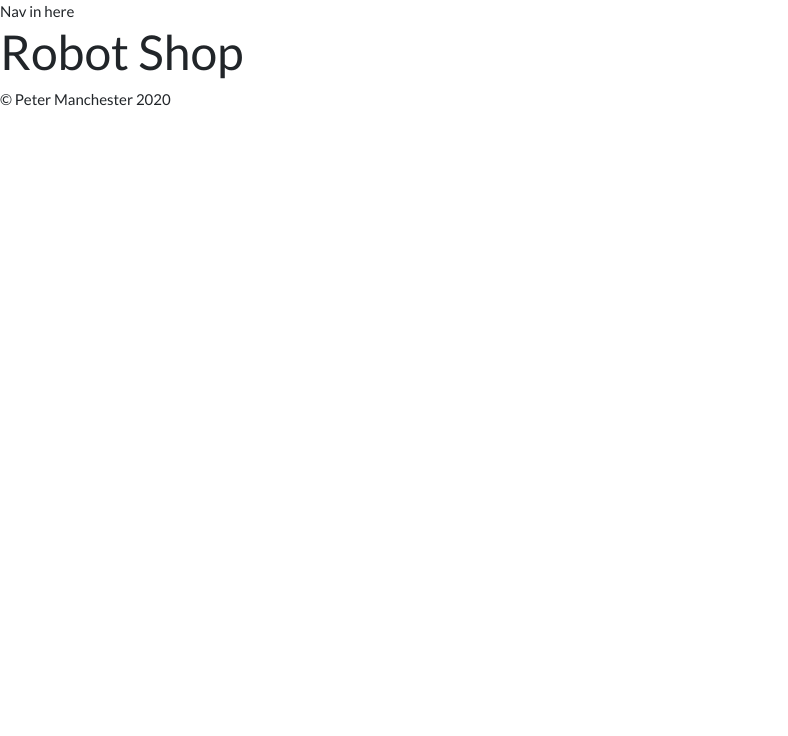
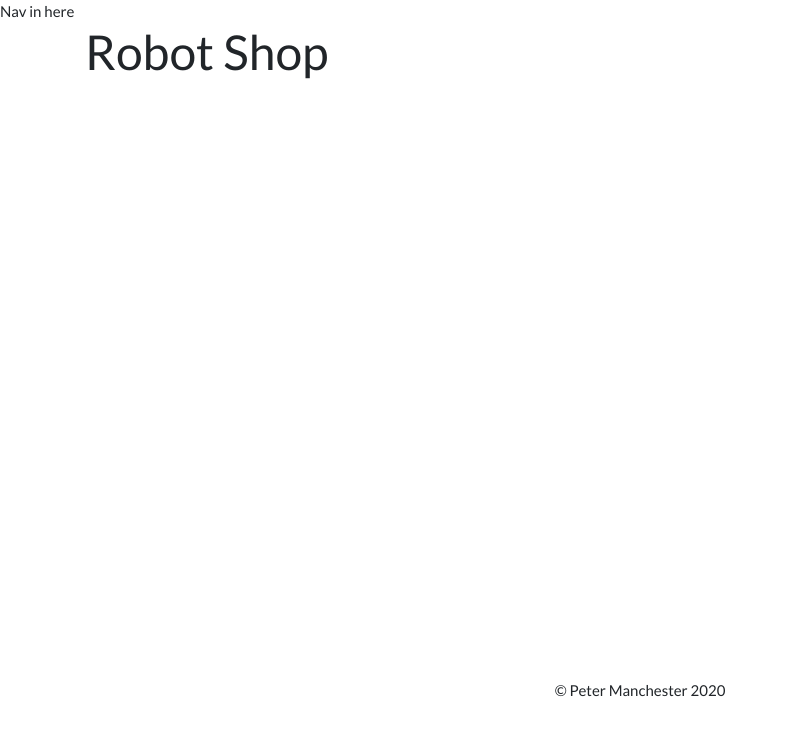
Before and after one commit to petermanchester1987/verse-one-code-test, a React (Create React App) app in the folder frontend/: page / in a window 1280 px wide. Shown: the top 736 px of the page, without its empty margins (0-788 px from the left). Built offline with nearby package versions, Linux system fonts and the light colour scheme.

Commit message:
starting to style out front end repeated components

```diff
--- a/frontend/package.json
+++ b/frontend/package.json
@@ -7,6 +7,7 @@
     "@testing-library/react": "^11.1.2",
     "@testing-library/user-event": "^12.2.2",
     "react": "^17.0.1",
+    "react-bootstrap": "^1.4.0",
     "react-dom": "^17.0.1",
     "react-scripts": "4.0.0",
     "web-vitals": "^0.2.4"
--- a/frontend/src/App.js
+++ b/frontend/src/App.js
@@ -1,4 +1,5 @@
 import React, { Fragment } from 'react';
+import { Container } from 'react-bootstrap';
 import Header from './components/Header.js';
 import Footer from './components/Footer.js';
 
@@ -6,12 +7,17 @@
 function App() {
   return (
     <Fragment>
+
       <Header />
-      <main>
+
+      <Container>
+        <main>
         <h1>Robot Shop</h1>
       </main>
+       </Container>
 
       <Footer />
+
     </Fragment>
   );
 }
--- a/frontend/src/components/Footer.js
+++ b/frontend/src/components/Footer.js
@@ -1,9 +1,17 @@
 import React from 'react'
+import { Container, Row, Col } from 'react-bootstrap';
+
 
 const Footer = () => {
     return (
-        <footer>
-            &copy; Peter Manchester 2020
+         <footer>
+            <Container>
+                <Row>
+                    <Col className="text-center py-3">
+                    &copy; Peter Manchester 2020
+                    </Col>
+                </Row>
+            </Container>
         </footer>
     )
 }
--- a/frontend/src/index.css
+++ b/frontend/src/index.css
@@ -0,0 +1,3 @@
+main {
+  min-height: 80vh;
+}
```
Also changed, not shown: 1 other file (tests, documents, lock files or other folders).
